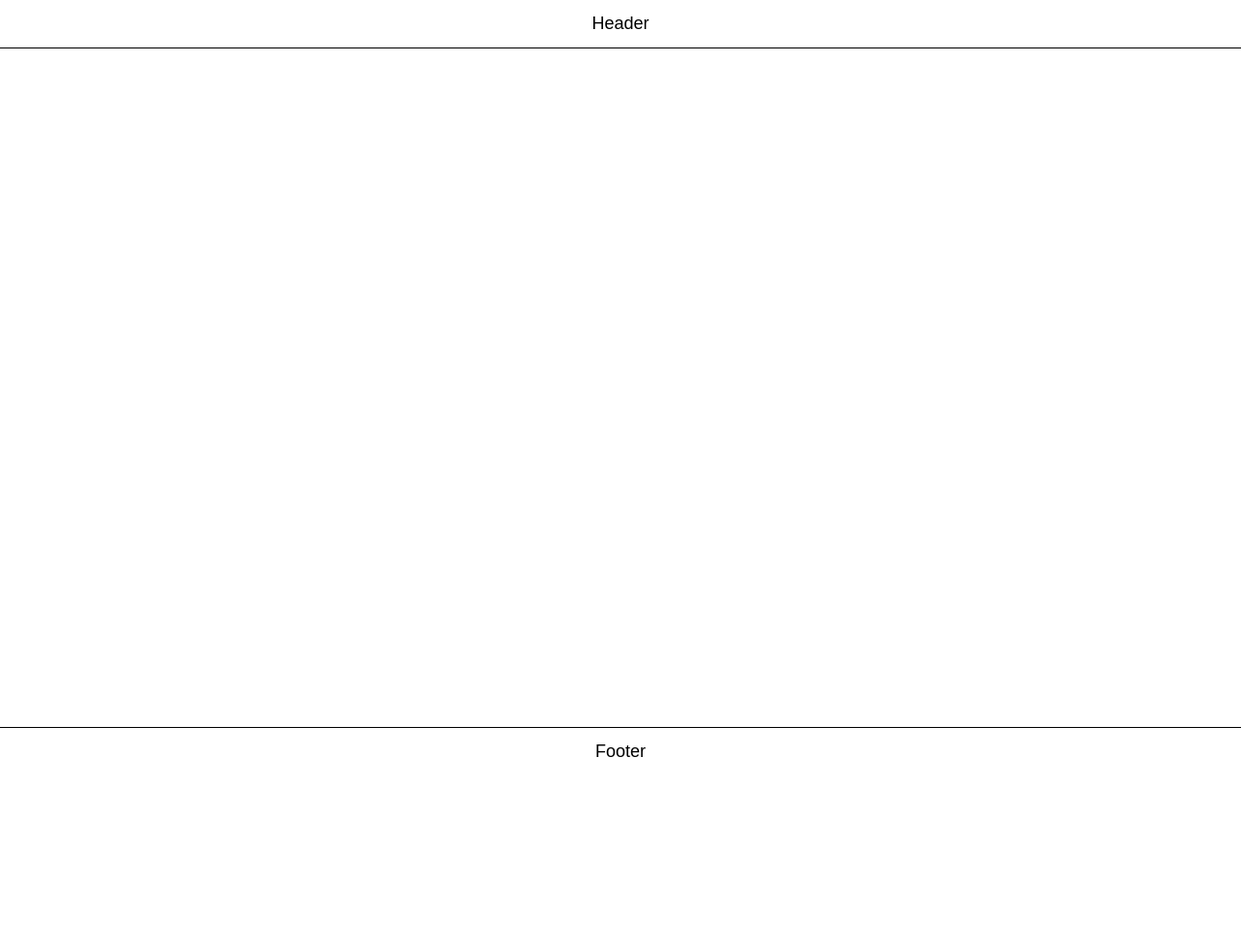
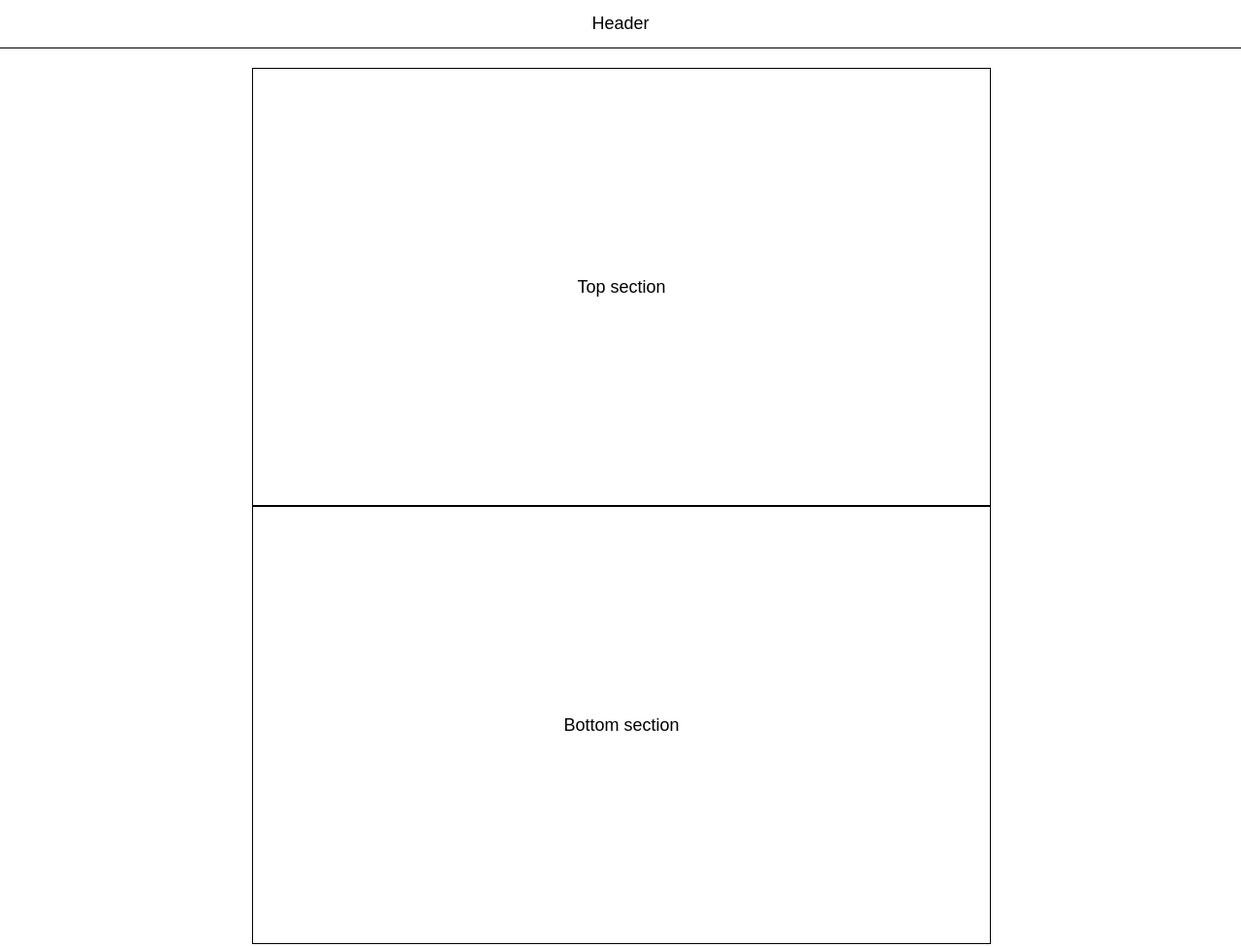
Before and after one commit to ooloo-io/github-flow-nhestrompia, a website: page src/index.html in a window 1280 px wide. Shown: the top 977 px of the page at 97% size. Before the commit the page ends 800 px from the top, so only its background shows below. Drawn offline with nearby package versions, Linux system fonts and the light colour scheme.

Commit message:
Add bottom section (#5)
* container style (#4)

* Add bottom section

* Top Section (#6)

* Add bottom section

* bug fix

---------

Co-authored-by: ooloo bot <66779420+ooloo-bot@users.noreply.github.com>

```diff
--- a/src/index.html
+++ b/src/index.html
@@ -4,8 +4,8 @@
   <head>
     <meta charset="utf-8" />
 
-    <title>GitHub Flow Course</title>
-    <meta name="description" content="GitHub Flow Course" />
+    <title>GitHub Pull Request Flow Course</title>
+    <meta name="description" content="GitHub Pull Request Flow Course" />
     <meta name="author" content="Johannes Kettmann" />
 
     <link
@@ -17,7 +17,11 @@
 
   <body>
     <header class="header">Header</header>
-    <main class="content"></main>
+    <main class="content">
+      <section class="section">Top section</section>
+
+      <section class="section">Bottom section</section>
+    </main>
     <footer class="footer">Footer</footer>
   </body>
 </html>
--- a/src/styles.css
+++ b/src/styles.css
@@ -10,6 +10,7 @@ body {
   align-items: center;
   border-bottom: 1px solid black;
 }
+
 .footer {
   height: 49px;
   display: flex;
@@ -17,8 +18,24 @@ body {
   align-items: center;
   border-top: 1px solid black;
 }
+
 .content {
-  min-height: calc(100vh - 100px);
-  width: 720px;
+
+  min-height: calc(100vh - 140px);
+  width: 760px;
+  max-width: 100%;
   margin: auto;
+  padding: 20px;
 }
+
+.section {
+  height: 450px;
+  width: 100%;
+  display: flex;
+  justify-content: center;
+  align-items: center;
+  border: 1px solid black;
+}
+.section:first-child {
+  margin-top: 0;
+}
```
